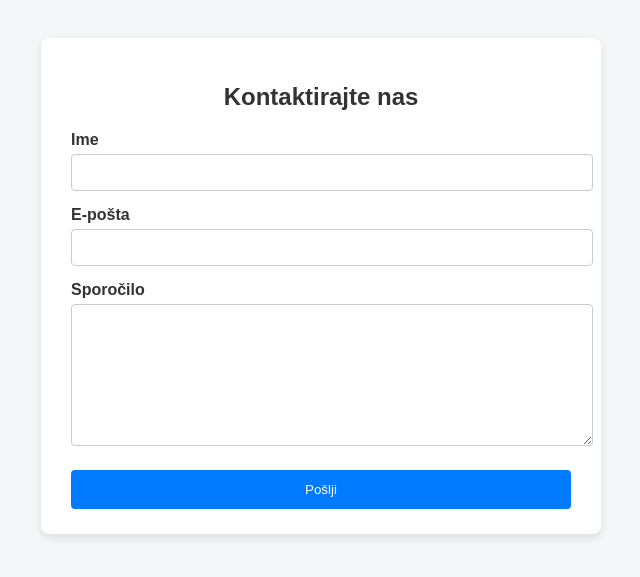
After one commit to LilDomc/sv_delta, a Flask app: page /kontakt in a window 1280 px wide. The commit adds this page. Shown: the top 577 px of the page, without its empty margins (319-959 px from the left). Run offline with Flask 3, Linux system fonts and the light colour scheme; parts of the project's set-up code (start-up, migrations or seed data) failed here and were passed over.

Commit message:
Add front and backend for contact form

```diff
--- a/src/app.py
+++ b/src/app.py
@@ -1,3 +1,4 @@
+import controllers.sv_contact
 from flask import Flask
 
 import controllers.index
@@ -6,10 +7,11 @@ import controllers.sv_setup
 import controllers.sv_users
 import controllers.sv_products
 
-f_app = Flask(__name__)
+f_app = Flask(__name__) # F stands for fu***ng
 #tuki se napiše pot to controllers
 
 if __name__ == "__main__":
+
     app.run(debug=True)
 
 @f_app.get('/')
@@ -36,6 +38,14 @@ def reset_users():
 def users():
     return controllers.sv_users.show_users()
 
+@f_app.get('/kontakt')
+def kontakt():
+    return controllers.sv_contact.show_contact_form()
+
+@f_app.post('/kontakt')
+def kontakt_post():
+    return controllers.sv_contact.save_contact_request()
+
 @f_app.get('/products')
 def products():
     return controllers.sv_products.show_products()
--- /dev/null
+++ b/src/controllers/sv_contact.py
@@ -0,0 +1,15 @@
+from flask import request, render_template
+
+import models.sv_contact_form
+
+def show_contact_form():
+    return render_template("sv_contact_form.html") ## TODO actually create the frontend!!
+
+def save_contact_request():
+    email = request.form.get('email')
+    message = request.form.get('message')
+    name = request.form.get('name')
+    contact_form = models.sv_contact_form.ContactForm(email=email, message=message, name=name)
+    contact_form.save()
+
+    return render_template('sv_contact_form.html', response="Hvala ker ste nas kontaktirali! Odgovorili vam bomo v najkrajsem moznem času!")
--- a/src/controllers/sv_setup.py
+++ b/src/controllers/sv_setup.py
@@ -1,10 +1,12 @@
 from flask import request, render_template
 
+import models.sv_contact_form
 import models.sv_user
 
 def setup_db():
-    tables = dict()
-    tables['users'] = True == models.sv_user.setup_db()
+    tables = {}
+    tables['users'] = True == models.sv_user.setup_db() # Ja! ker primerjanje z True res doda tisto posebno noto... berljivost? Ne, hvala.
+    tables['contact'] = models.sv_contact_form.setup_db()
     return render_template('sv_setup.html', tables=tables)
 
 def reset_users():
--- a/src/models/sv_user.py
+++ b/src/models/sv_user.py
@@ -1,10 +1,9 @@
 import db
 
 class User:
-
     def __init__(self, name):
         self.name = name
-        self.save()
+        self.save() # TODO Po mojem mnenju je to slab design, boljše bi bilo da se save kliče posebej, da je koda bolj berljiva ...
 
     def save(self):
         conn = db.get_connection()
--- a/src/templates/index.html
+++ b/src/templates/index.html
@@ -7,5 +7,6 @@
         <li>[SV] <a href="/hello">Pozdrav</a></li>
         <li>[SV] <a href="/users">Obiskovalci strani</a></li>
         <li>[SV] <a href="/products">Seznam produktov</a></li>
+        <li>[SV] <a href="/kontakt">Kontaktirajte nas</a></li>
     </ul>
 {% endblock %}
--- /dev/null
+++ b/src/templates/sv_contact_form.html
@@ -0,0 +1,95 @@
+<!DOCTYPE html>
+<html lang="sl">
+<head>
+    <meta charset="UTF-8">
+    <title>Kontaktni obrazec</title>
+    <style>
+        body {
+            font-family: Arial, sans-serif;
+            background-color: #f4f7f8;
+            color: #333;
+            padding: 30px;
+        }
+
+        .form-container {
+            max-width: 500px;
+            margin: 0 auto;
+            background: white;
+            padding: 25px 30px;
+            border-radius: 8px;
+            box-shadow: 0 4px 8px rgba(0,0,0,0.1);
+        }
+
+        h2 {
+            text-align: center;
+            margin-bottom: 20px;
+        }
+
+        label {
+            display: block;
+            margin-top: 15px;
+            font-weight: bold;
+        }
+
+        input[type="text"],
+        input[type="email"],
+        textarea {
+            width: 100%;
+            padding: 10px;
+            margin-top: 5px;
+            border: 1px solid #ccc;
+            border-radius: 4px;
+            resize: vertical;
+        }
+
+        textarea {
+            height: 120px;
+        }
+
+        .submit-btn {
+            margin-top: 20px;
+            background-color: #007BFF;
+            color: white;
+            padding: 12px 20px;
+            border: none;
+            border-radius: 4px;
+            width: 100%;
+            cursor: pointer;
+        }
+
+        .submit-btn:hover {
+            background-color: #0056b3;
+        }
+
+        .response-message {
+            margin-top: 20px;
+            text-align: center;
+            color: green;
+            font-weight: bold;
+        }
+    </style>
+</head>
+<body>
+
+<div class="form-container">
+    <h2>Kontaktirajte nas</h2>
+    <form method="POST" action="/kontakt">
+        <label for="name">Ime</label>
+        <input type="text" id="name" name="name" required>
+
+        <label for="email">E-pošta</label>
+        <input type="email" id="email" name="email" required>
+
+        <label for="message">Sporočilo</label>
+        <textarea id="message" name="message" required></textarea>
+
+        <button type="submit" class="submit-btn">Pošlji</button>
+    </form>
+
+    {% if response %}
+        <div class="response-message">{{ response }}</div>
+    {% endif %}
+</div>
+
+</body>
+</html>
```
Also changed, not shown: src/models/sv_contact_form.py (added, +46 -0 lines).
